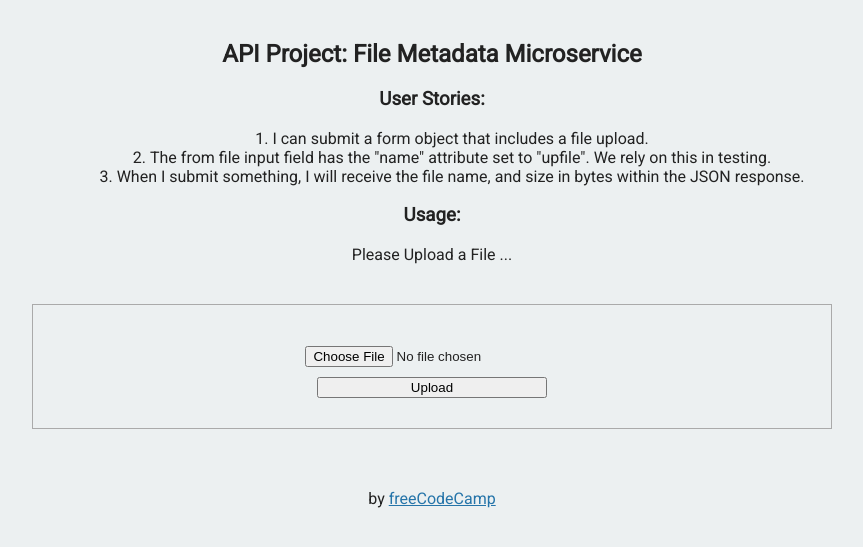
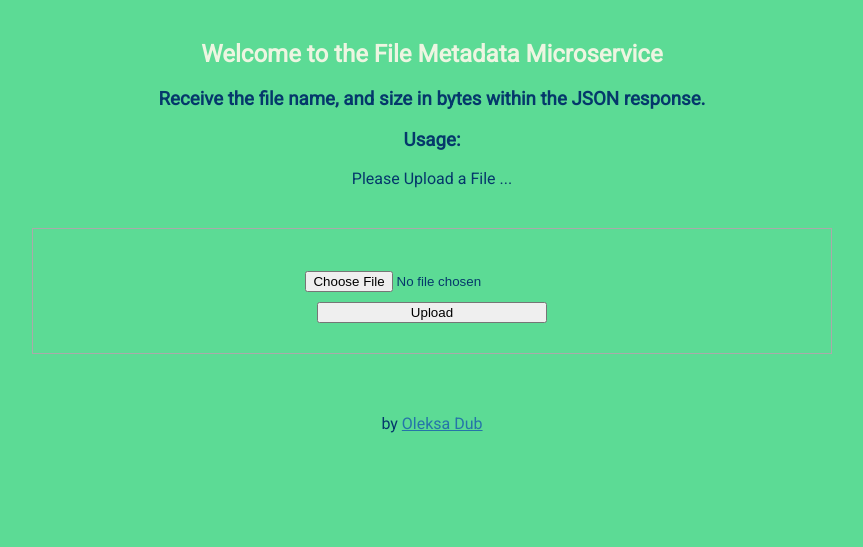
Before and after one commit to OleksandrDubrovskyi/FreeCodeCamp, a Node server app: page / in a window 1280 px wide. Shown: the top 547 px of the page, without its empty margins (208-1071 px from the left). Run offline with Node 20, Linux system fonts and the light colour scheme.

Commit message:
Front end improvement

```diff
--- a/APIs/FileMetadata/public/style.css
+++ b/APIs/FileMetadata/public/style.css
@@ -3,8 +3,8 @@
 body {
 	font-family: 'Roboto', sans-serif;
 	font-size: 16px;
-	color: #222;
-	background-color: #ECF0F1;
+	color: #05386b;
+	background-color: #5cdb95;
 	text-align: center;
 }
 
@@ -17,15 +17,12 @@ body {
 	margin-top: 60px;
 }
 
-ol {
-	list-style-position: inside;
-}
-ul {
-	list-style-type: none;
+a {
+	color: #2574A9;
 }
 
-a {
-	color: #2574A9;
+h2 {
+	color: #edf5e1;
 }
 
 input {
--- a/APIs/FileMetadata/views/index.html
+++ b/APIs/FileMetadata/views/index.html
@@ -12,13 +12,8 @@
    <body>
 
       <div class="container">
-        <h2>API Project: File Metadata Microservice</h2>
-        <h3>User Stories:</h3>
-        <ol>
-          <li>I can submit a form object that includes a file upload.</li>
-          <li>The from file input field  has the "name" attribute set to "upfile". We rely on this in testing.</li>
-          <li>When I submit something, I will receive the file name, and size in bytes within the JSON response.</li>
-        </ol>
+        <h2>Welcome to the File Metadata Microservice</h2>
+        <h3>Receive the file name, and size in bytes within the JSON response.</h3>
 
         <h3>Usage:</h3>
         <p>
@@ -35,7 +30,7 @@
       <div class="footer">
         <p>
           by
-          <a href="http://www.freecodecamp.com">freeCodeCamp</a>
+          <a href="http://www.oleksadub.com">Oleksa Dub</a>
         </p>
       </div>
    </body>
```
